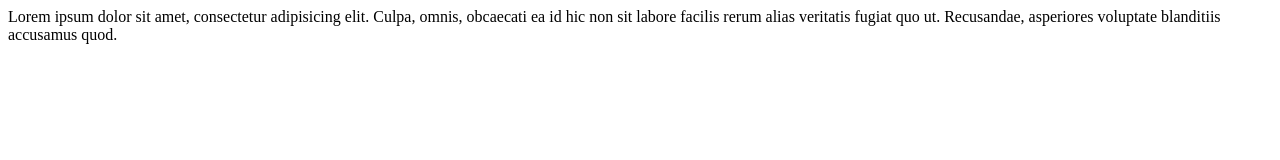
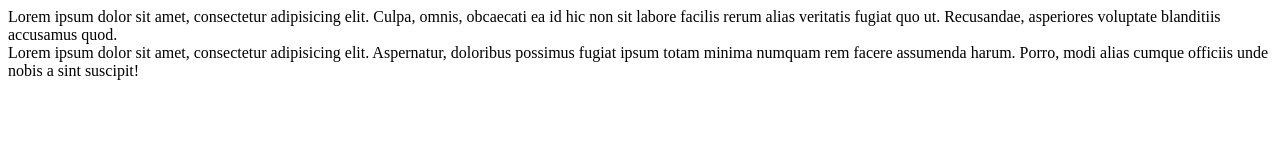
Before and after one commit to ElliotSchmelliot/SourceTree-Test, a plain HTML site: page index.html in a window 1280 px wide. Drawn offline with Linux system fonts and the light colour scheme.

Commit message:
more content

```diff
--- a/index.html
+++ b/index.html
@@ -7,6 +7,7 @@
 <body>
 	<div class="main">
 		<div>Lorem ipsum dolor sit amet, consectetur adipisicing elit. Culpa, omnis, obcaecati ea id hic non sit labore facilis rerum alias veritatis fugiat quo ut. Recusandae, asperiores voluptate blanditiis accusamus quod.</div>
+		<div>Lorem ipsum dolor sit amet, consectetur adipisicing elit. Aspernatur, doloribus possimus fugiat ipsum totam minima numquam rem facere assumenda harum. Porro, modi alias cumque officiis unde nobis a sint suscipit!</div>
 	</div>
 </body>
 </html>
```
